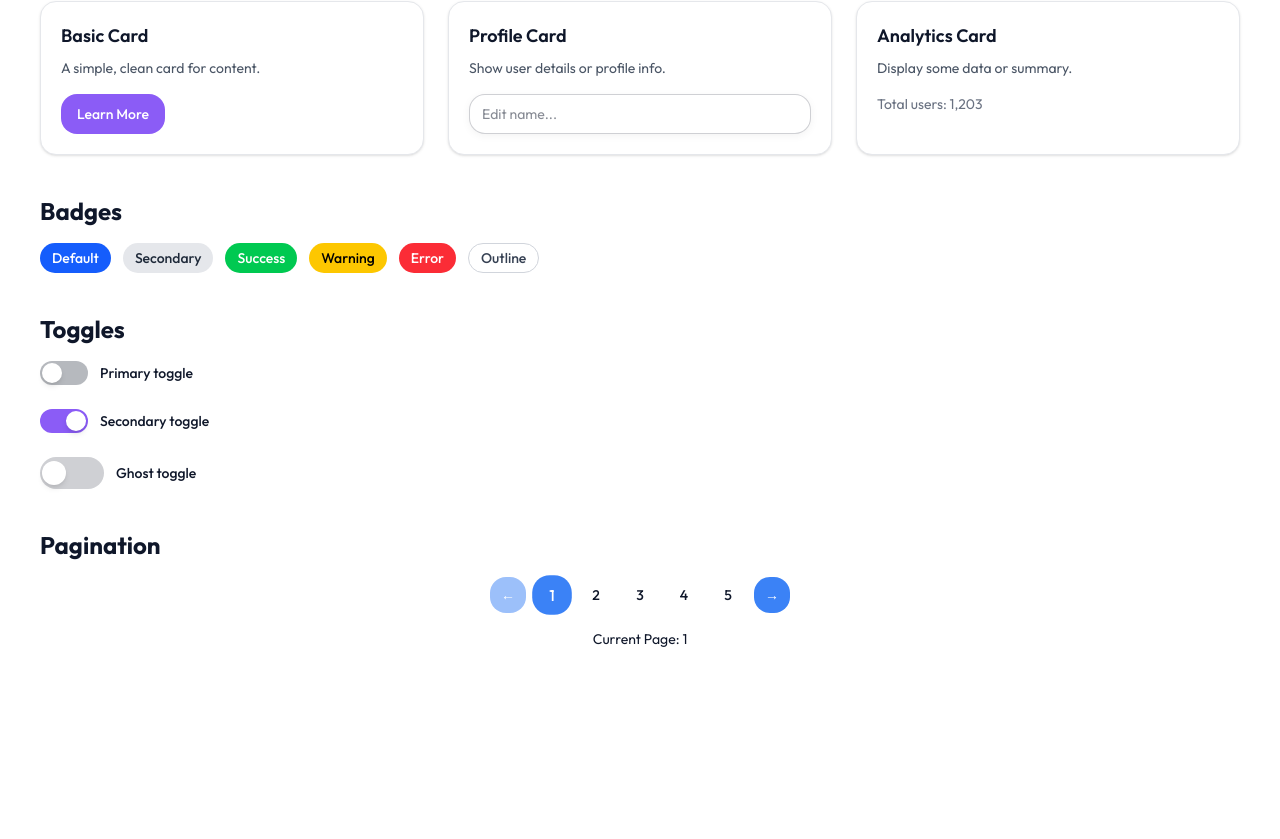
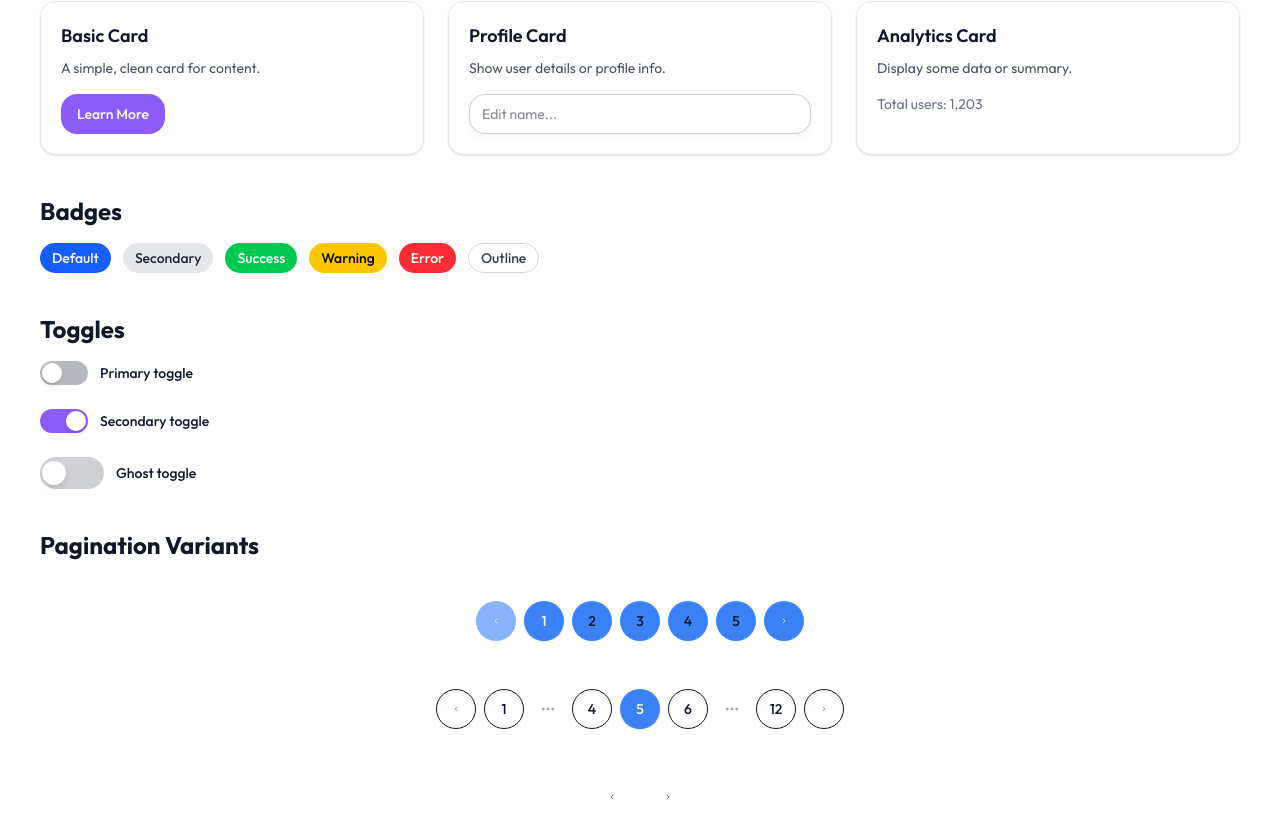
Before and after one commit to mrymsarabi/nextui-kit, a Next.js app: page / in a window 1280 px wide. Shown: the part 343-1182 px from the top of the page. Before the commit the page ends 1032 px from the top, so only its background shows below. Built offline with nearby package versions, Linux system fonts and the light colour scheme.

Commit message:
Pagination - different varients

```diff
--- a/package.json
+++ b/package.json
@@ -12,6 +12,7 @@
     "class-variance-authority": "^0.7.1",
     "clsx": "^2.1.1",
     "framer-motion": "^12.23.24",
+    "lucide-react": "^0.547.0",
     "next": "15.5.5",
     "react": "19.1.0",
     "react-dom": "19.1.0",
--- a/src/app/page.tsx
+++ b/src/app/page.tsx
@@ -10,7 +10,10 @@ import { Pagination } from "@/components/ui/pagination"; // 👈 import it
 
 export default function Home() {
   const [isOpen, setIsOpen] = useState(false);
-  const [page, setPage] = useState(1); // 👈 state for pagination
+
+  const [pageFull, setPageFull] = useState(1);
+  const [pageTruncated, setPageTruncated] = useState(5);
+  const [pageMinimal, setPageMinimal] = useState(3);
 
   return (
     <main className="p-10 space-y-10 bg-[var(--color-background)] text-[var(--color-foreground)]">
@@ -72,17 +75,29 @@ export default function Home() {
 
       {/* Pagination Section */}
  <section>
-        <h2 className="text-2xl font-bold mb-4">Pagination</h2>
-        <div className="flex flex-col items-center gap-4">
+      <h2 className="text-2xl font-bold mb-4">Pagination Variants</h2>
+      <div className="flex flex-col gap-6">
         <Pagination
           totalPages={5}
-            currentPage={page}
-            onPageChange={setPage}
+          currentPage={pageFull}
+          onPageChange={setPageFull}
+          mode="full"
           variant="primary"
         />
-          <p className="text-sm text-[var(--color-foreground)]">
-            Current Page: {page}
-          </p>
+        <Pagination
+          totalPages={12}
+          currentPage={pageTruncated}
+          onPageChange={setPageTruncated}
+          mode="truncated"
+          variant="outline"
+        />
+        <Pagination
+          totalPages={10}
+          currentPage={pageMinimal}
+          onPageChange={setPageMinimal}
+          mode="minimal"
+          variant="ghost"
+        />
       </div>
     </section>
 
--- a/src/components/ui/pagination.tsx
+++ b/src/components/ui/pagination.tsx
@@ -1,100 +1,121 @@
 "use client";
 
-import { cva, type VariantProps } from "class-variance-authority";
-import { motion } from "framer-motion";
+import React, { useState, useEffect } from "react";
 import { cn } from "@/lib/utils";
+import { ChevronLeft, ChevronRight, MoreHorizontal } from "lucide-react";
+import { Button } from "@/components/ui/button";
 
-const paginationButton = cva(
-  "flex items-center justify-center rounded-[var(--radius-card)] text-sm font-medium transition-all select-none focus-visible:outline-none focus-visible:ring-2 focus-visible:ring-offset-2 disabled:opacity-50 disabled:pointer-events-none",
-  {
-    variants: {
-      variant: {
-        primary:
-          "bg-[var(--color-primary)] text-white hover:opacity-90 focus-visible:ring-[var(--color-primary)]",
-        secondary:
-          "bg-[var(--color-secondary)] text-white hover:opacity-90 focus-visible:ring-[var(--color-secondary)]",
-        outline:
-          "border border-[var(--color-foreground)] text-[var(--color-foreground)] hover:bg-[var(--color-foreground)] hover:text-[var(--color-background)]",
-        ghost:
-          "text-[var(--color-foreground)] hover:bg-[var(--color-foreground)]/10",
-      },
-      size: {
-        sm: "h-8 w-8",
-        md: "h-9 w-9",
-        lg: "h-10 w-10 text-base",
-      },
-    },
-    defaultVariants: {
-      variant: "outline",
-      size: "md",
-    },
-  }
-);
-
-interface PaginationProps extends VariantProps<typeof paginationButton> {
+interface PaginationProps {
   totalPages: number;
-  currentPage: number;
-  onPageChange: (page: number) => void;
+  initialPage?: number;
+  currentPage?: number; // 🔥 added for external control
+  onPageChange?: (page: number) => void; // 🔥 added callback
+  variant?: "primary" | "secondary" | "outline" | "ghost";
+  size?: "sm" | "md" | "lg";
+  mode?: "minimal" | "truncated" | "full"; // different display styles
 }
 
 export function Pagination({
   totalPages,
-  currentPage,
+  initialPage = 1,
+  currentPage: controlledPage,
   onPageChange,
-  variant,
-  size,
+  variant = "outline",
+  size = "md",
+  mode = "truncated",
 }: PaginationProps) {
-  const handleClick = (page: number) => {
-    if (page !== currentPage && page >= 1 && page <= totalPages) {
-      onPageChange(page);
+  // if controlledPage is provided, component acts as controlled
+  const [internalPage, setInternalPage] = useState(initialPage);
+  const currentPage = controlledPage ?? internalPage;
+
+  useEffect(() => {
+    if (controlledPage !== undefined) {
+      setInternalPage(controlledPage);
     }
+  }, [controlledPage]);
+
+  const handlePageChange = (page: number) => {
+    if (page < 1 || page > totalPages) return;
+    if (onPageChange) onPageChange(page);
+    else setInternalPage(page);
   };
 
-  const pages = Array.from({ length: totalPages }, (_, i) => i + 1);
+  const renderPageButton = (page: number) => (
+    <Button
+      key={`page-${page}`}
+      variant={page === currentPage ? "primary" : variant}
+      size={size}
+      className={cn(
+        "rounded-full w-10 h-10 transition-all duration-150",
+        page === currentPage
+          ? "bg-[var(--color-primary)] text-white shadow-sm"
+          : "text-[var(--color-foreground)] hover:bg-[var(--color-foreground)]/10"
+      )}
+      onClick={() => handlePageChange(page)}
+    >
+      {page}
+    </Button>
+  );
+
+  const renderPageNumbers = () => {
+    if (mode === "minimal") return null;
+
+    if (mode === "full" || totalPages <= 7) {
+      return [...Array(totalPages)].map((_, i) => renderPageButton(i + 1));
+    }
+
+    // truncated mode logic
+    const pages: (number | string)[] = [];
+    if (currentPage > 3) pages.push(1, "start-ellipsis");
+    for (
+      let i = Math.max(1, currentPage - 1);
+      i <= Math.min(totalPages, currentPage + 1);
+      i++
+    ) {
+      pages.push(i);
+    }
+    if (currentPage < totalPages - 2) pages.push("end-ellipsis", totalPages);
+
+    return pages.map((page, i) =>
+      typeof page === "number" ? (
+        renderPageButton(page)
+      ) : (
+        <span
+          key={`ellipsis-${i}`}
+          className="px-2 text-gray-400 flex items-center justify-center"
+        >
+          <MoreHorizontal className="w-4 h-4" />
+        </span>
+      )
+    );
+  };
 
   return (
-    <div className="flex items-center justify-center gap-2">
-      {/* Previous */}
-      <button
-        onClick={() => handleClick(currentPage - 1)}
+    <div className="flex items-center justify-center gap-2 mt-6 select-none">
+      {/* Previous Button */}
+      <Button
+        variant={variant}
+        size={size}
+        onClick={() => handlePageChange(currentPage - 1)}
         disabled={currentPage === 1}
-        className={cn(paginationButton({ variant, size }))}
+        className="rounded-full w-10 h-10 flex items-center justify-center"
       >
-        ←
-      </button>
+        <ChevronLeft className="w-4 h-4" />
+      </Button>
 
-      {/* Pages */}
-      {pages.map((page) => (
-        <motion.button
-          key={page}
-          onClick={() => handleClick(page)}
-          whileTap={{ scale: 0.9 }}
-          animate={{
-            scale: page === currentPage ? 1.1 : 1,
-            backgroundColor:
-              page === currentPage
-                ? "var(--color-primary)"
-                : "transparent",
-            color:
-              page === currentPage
-                ? "white"
-                : "var(--color-foreground)",
-          }}
-          transition={{ duration: 0.25 }}
-          className={cn(paginationButton({ variant, size }), "relative")}
-        >
-          {page}
-        </motion.button>
-      ))}
+      {/* Page Numbers */}
+      <div className="flex items-center gap-2">{renderPageNumbers()}</div>
 
-      {/* Next */}
-      <button
-        onClick={() => handleClick(currentPage + 1)}
+      {/* Next Button */}
+      <Button
+        variant={variant}
+        size={size}
+        onClick={() => handlePageChange(currentPage + 1)}
         disabled={currentPage === totalPages}
-        className={cn(paginationButton({ variant, size }))}
+        className="rounded-full w-10 h-10 flex items-center justify-center"
       >
-        →
-      </button>
+        <ChevronRight className="w-4 h-4" />
+      </Button>
     </div>
   );
 }
```
Also changed, not shown: 1 other file (tests, documents, lock files or other folders). Lines whose indentation alone changed are shown as unchanged.
